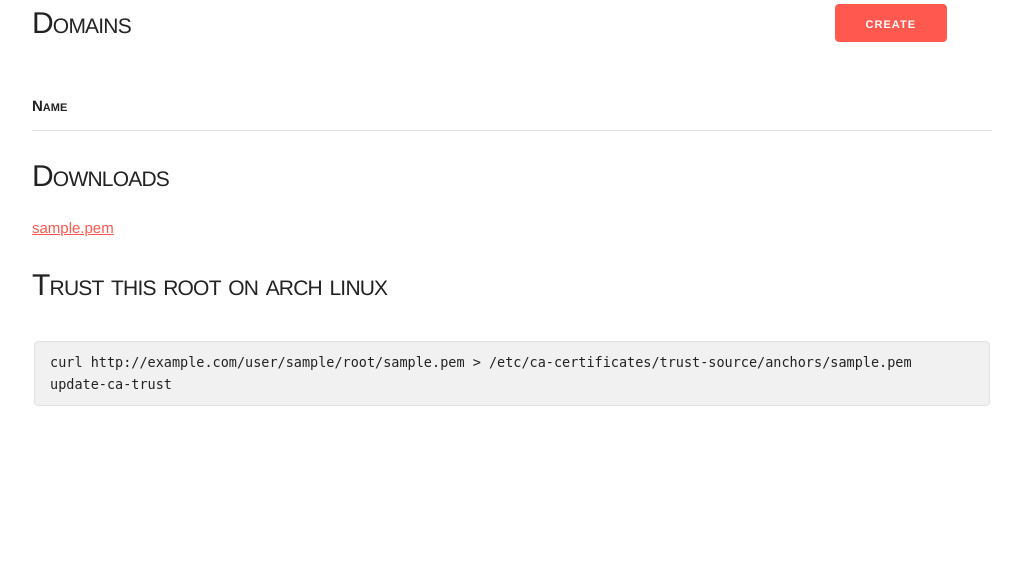
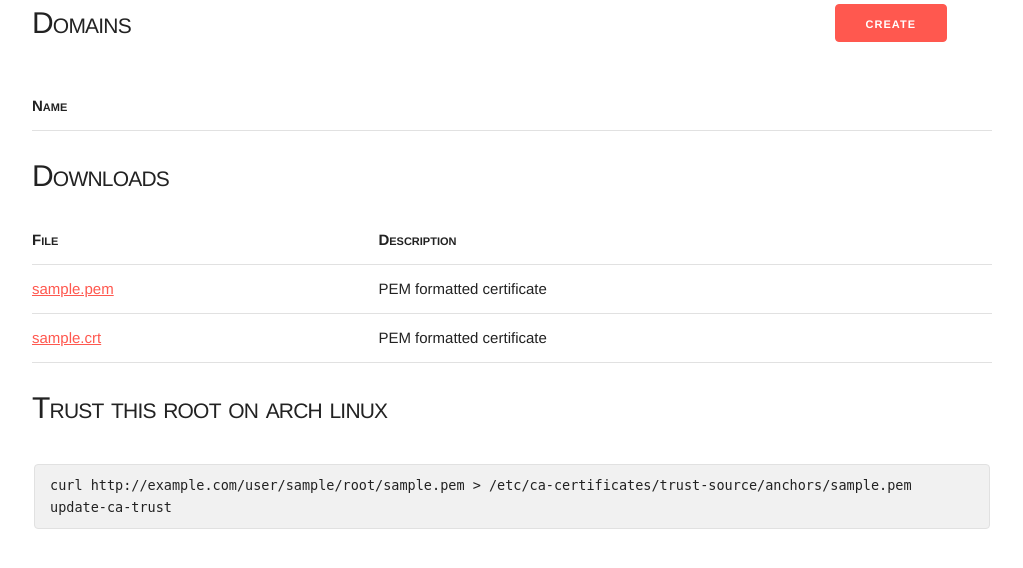
Before and after one commit to qtip/lacri, a Django app: a page that uses lacri/templates/lacri/root_detail.html in a window 1280 px wide. Shown: the part 216-784 px from the top of the page, without its empty margins (128-1151 px from the left). Run offline with Django 3.2, Linux system fonts and the light colour scheme; a user stored in the database is signed in; tables that the repository leaves empty hold one stand-in row (values such as "Sample post"); lists and menus that the app fills with data are empty.

Commit message:
root_detail: Make proper downloads table

```diff
--- a/lacri/templates/lacri/root_detail.html
+++ b/lacri/templates/lacri/root_detail.html
@@ -69,7 +69,25 @@
         <h4>Downloads</h4>
       </div>
       <div class="row">
-        <p><a href='{% url 'root_cert_pem' username=user.username root_slug=root.slug ext='pem' %}'>{{ root.slug }}.pem</a></p>
+        <table class="u-full-width">
+          <thead>
+            <tr>
+              <th>File</th>
+              <th>Description</th>
+            </tr>
+          </thead>
+          <tbody>
+            <tr>
+              <td><a href='{% url 'root_cert_pem' username=username root_slug=root_slug ext='pem' %}'>{{ root.slug }}.pem</a></td>
+              <td>PEM formatted certificate</td>
+            </tr>
+            <tr>
+              <td><a href='{% url 'root_cert_pem' username=username root_slug=root_slug ext='crt' %}'>{{ root.slug }}.crt</a></td>
+              <td>PEM formatted certificate</td>
+            </tr>
+          </tbody>
+        </table>
+        <p></p>
       </div>
     </div>
   </section>
```
